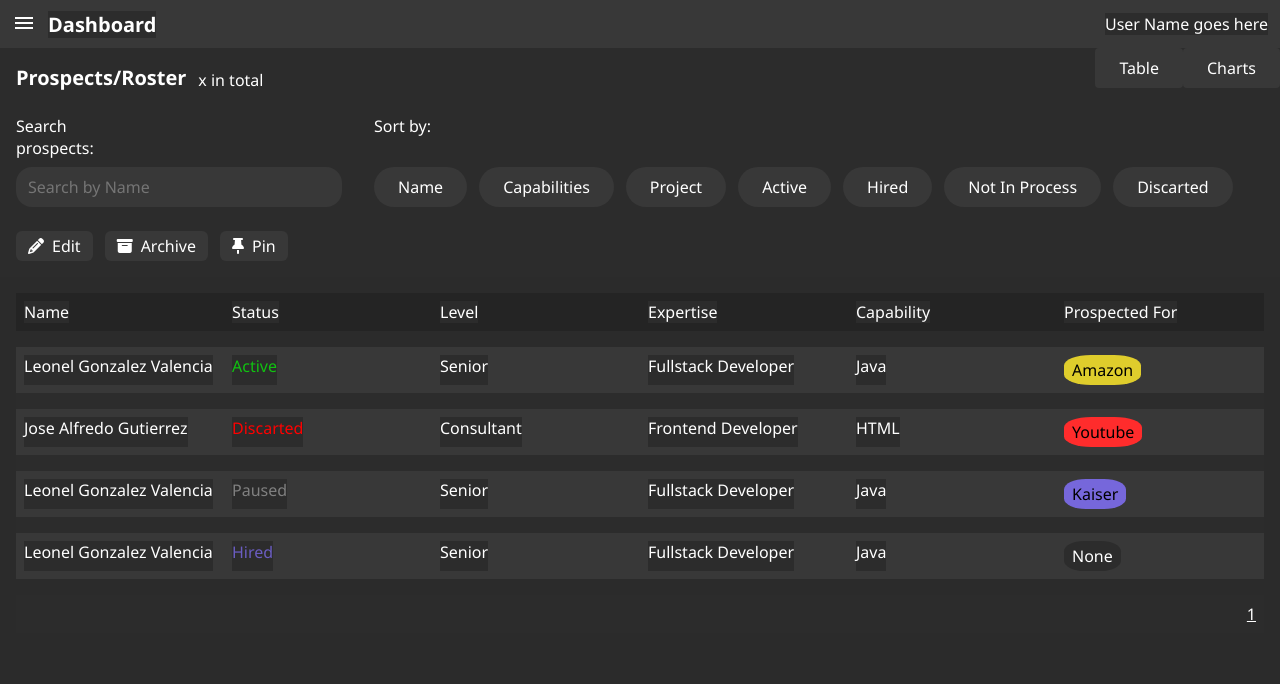
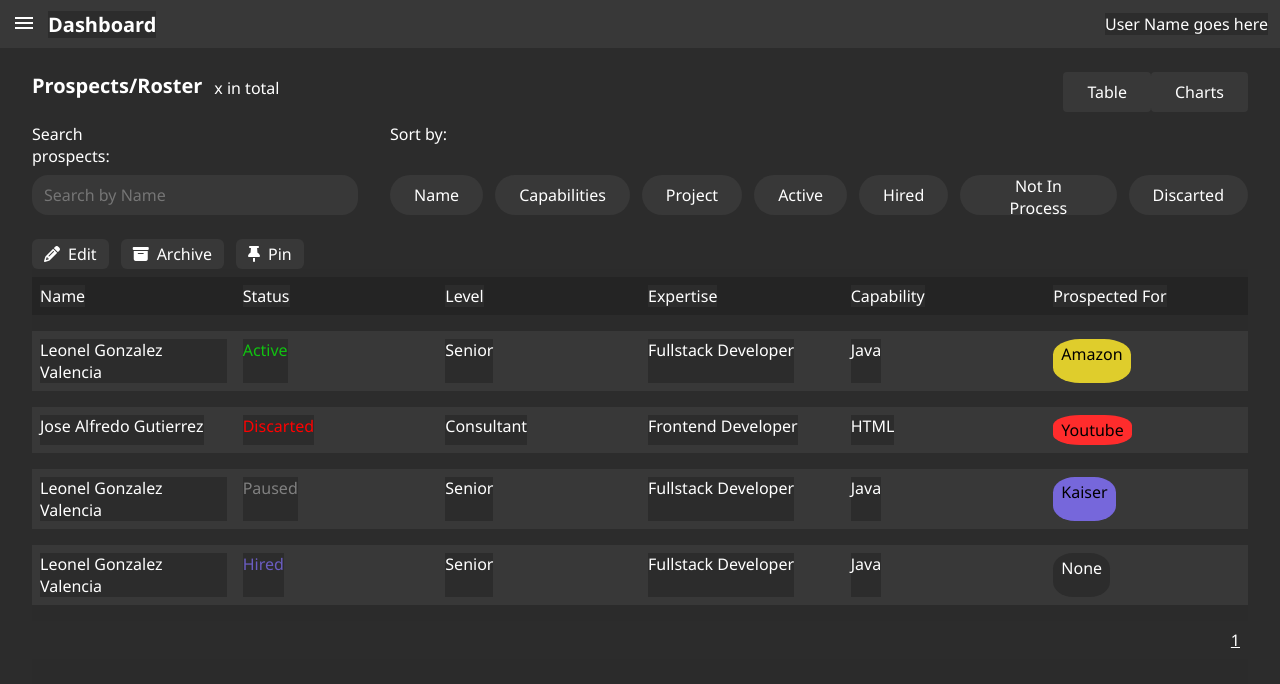
Before and after one commit to jfrodriguezhD/InternalDashboard, a React (Vite) app in the folder dashboard-front/: page / in a window 1280 px wide. Shown: the top 684 px of the page. Built offline with nearby package versions, Linux system fonts and the light colour scheme.

Commit message:
Removing padding to each component and adding it to main

```diff
--- a/dashboard-front/src/App.tsx
+++ b/dashboard-front/src/App.tsx
@@ -1,5 +1,5 @@
 import Control from "./control/Control";
-import Header from "./header/Header";
+import Header from "./Header/Header";
 import { Outlet } from "react-router";
 
 function App() {
@@ -7,11 +7,9 @@ function App() {
     <>
       <div className="link__container"></div>
       <Header />
-      <main>
+      <main className="main">
         <Control />
-        {/* <Prospects_Table /> */}
         <Outlet />
-        {/* <Roster_Row_Container /> */}
       </main>
     </>
   );
--- a/dashboard-front/src/Prospects_Table/Prospects_Table.css
+++ b/dashboard-front/src/Prospects_Table/Prospects_Table.css
@@ -4,7 +4,7 @@
   flex-direction: column;
   gap: 1rem;
   height: 100vh;
-  padding: 1rem;
+  padding-top: 8px;
   background-color: #2b2b2bff;
 }
 
--- a/dashboard-front/src/control/Control.css
+++ b/dashboard-front/src/control/Control.css
@@ -2,7 +2,6 @@
   display: flex;
   flex-direction: column;
   position: relative;
-  padding: 1rem;
   background-color: var(--background);
 }
 
--- a/dashboard-front/src/index.css
+++ b/dashboard-front/src/index.css
@@ -23,15 +23,22 @@
   padding: 0;
   box-sizing: border-box;
 }
+
 h1 {
   font-size: 20px;
   font-weight: 600;
 }
+
+h2 {
+  font-size: 20px;
+  font-weight: bold;
+}
+
 h3 {
   font-weight: 300;
   font-size: 16px;
 }
-h2 {
-  font-size: 20px;
-  font-weight: bold;
+
+.main{
+  padding: 24px 32px 0 32px;
 }
--- a/dashboard-front/src/main.tsx
+++ b/dashboard-front/src/main.tsx
@@ -2,8 +2,8 @@ import { createRoot } from "react-dom/client";
 import "./index.css";
 import App from "./App.tsx";
 import { BrowserRouter, Route, Routes } from "react-router-dom";
-import { Prospects_Table } from "./prospects_table/Prospects_Table.tsx";
-import Roster_Row_Container from "./roster_row_container/Roster_Row_Container.tsx";
+import { Prospects_Table } from "./Prospects_Table/Prospects_Table.tsx";
+import Roster_Row_Container from "./Roster_Row_Container/Roster_Row_Container.tsx";
 
 createRoot(document.getElementById("root")!).render(
   <BrowserRouter>
```
